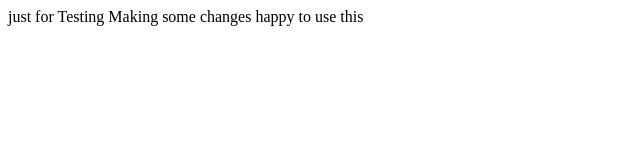
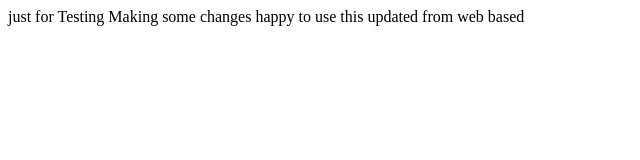
Before and after one commit to ashusoni55/DurgeshBOken, a plain HTML site: page index.html in a window 1280 px wide. Shown: the whole page, without its empty margins (0-640 px from the left). Drawn offline with Linux system fonts and the light colour scheme.

Commit message:
webbase update

```diff
--- a/index.html
+++ b/index.html
@@ -7,5 +7,7 @@ just for Testing
   Making some changes
 
   happy to use this
+
+  updated from web based
 </body>
 </html>
```
